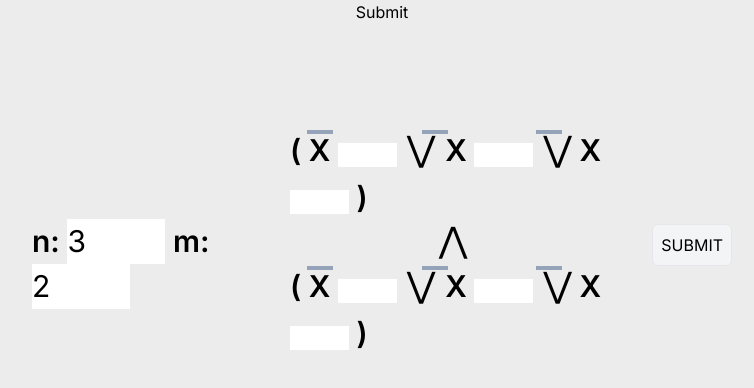
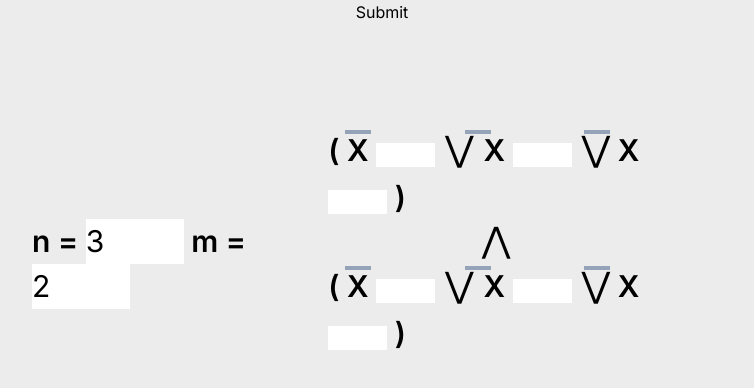
Before and after one commit to shiningaeo/np-reduction-visualizer, a Next.js app: page / in a window 1280 px wide. Shown: the top 388 px of the page, without its empty margins (258-1012 px from the left). Built offline with nearby package versions, Linux system fonts and the light colour scheme.

Commit message:
Fixed issue of wrong edges

```diff
--- a/src/app/3sat-input.tsx
+++ b/src/app/3sat-input.tsx
@@ -13,12 +13,12 @@ export default function Three_SAT_Input({N, M, negatives, handleChangeN, handleC
         <main className="flex flex-row justify-center" style={{marginTop: 40, width: 700, height: 350}}>
             <div style={{minWidth: 200}} className="items-center">
                 <div style={{height: 155}}></div>
-                <label style={{fontSize: 30, fontWeight: 550}}> n:&nbsp;
+                <label style={{fontSize: 30, fontWeight: 550}}> n =&nbsp;
                     <input value={N} onChange={handleChangeN} name="n"
                             min="1" max="5" style={{fontWeight: "normal"}} type="number"/>
                 </label>
 
-                <label style={{fontSize: 30, fontWeight: 550}}> m:&nbsp;
+                <label style={{fontSize: 30, fontWeight: 550}}> m =&nbsp;
                     <input value={M} onChange={handleChangeM} name="m"
                             min="1" max="5" style={{fontWeight: "normal"}} type="number"/>
                 </label>
@@ -28,12 +28,6 @@ export default function Three_SAT_Input({N, M, negatives, handleChangeN, handleC
                 {render.map(component => component)}
             </div>
             <div style={{width: 80}}></div>
-            <div>
-                <button style={{marginTop: 160, marginLeft: -30}}
-                    className="bg-gray-100 rounded-md border p-2 hover:bg-emerald-400">
-                    <span>SUBMIT</span>
-                </button>
-            </div>
         </main>
     </>
     );
--- a/src/app/3sat-to-vc.tsx
+++ b/src/app/3sat-to-vc.tsx
@@ -7,10 +7,10 @@ import Edge from './edge';
 // 3SAT -> Vertex Cover (VC)
 
 export default function Three_SAT_VC({N, M, INPUT}) {
-  // const N = 5
-  // const M = 5
-  // const INPUT = [1, 2, 3, 4, 5, -1, 3, 1, -2, 4, -5, 2, -1, -3, 4]
-  // const INPUT = [2, 1, 3, -3, -1, 2]
+  // N = 3
+  // M = 2
+  // // const INPUT = [1, 2, 3, 4, 5, -1, 3, 1, -2, 4, -5, 2, -1, -3, 4]
+  // INPUT = [2, 1, 3, -3, -1, 2]
 
   const OFFSETS = [308, 231, 154, 77, 0]
   const VAR_OFFSETS = OFFSETS[N-1]
@@ -22,7 +22,7 @@ export default function Three_SAT_VC({N, M, INPUT}) {
 
   const TRUE_VAR_SPOTS = [44, 198, 352, 506, 660] // difference of 154
   const FALSE_VAR_SPOTS = [140, 294, 448, 602, 756]
-  var VAR_SPOTS = []
+  var VAR_SPOTS = [] // a list of size INPUT.length
 
   // initialize *WALKTHROUGH SEQUENCE*
   const LETTERS = ["a", "b", "c", "d", "e"]
@@ -87,10 +87,10 @@ export default function Three_SAT_VC({N, M, INPUT}) {
 
   var edges = []  // edges to be rendered
   track = 54
-  for (let i = 0; i < M; ++i) {
-    edges.push(<Edge key={i%3} index={sequence[currIndex]} id={LETTERS[i]+"1"} x1={VAR_SPOTS[i%3]} x2={track+CLAUSE_OFFSETS} y2={362}/>)
-    edges.push(<Edge key={i%3+1} index={sequence[currIndex]} id={LETTERS[i]+"2"} x1={VAR_SPOTS[i%3 + 1]} x2={track+40+CLAUSE_OFFSETS} y2={282}/>)
-    edges.push(<Edge key={i%3+2} index={sequence[currIndex]} id={LETTERS[i]+"3"} x1={VAR_SPOTS[i%3 + 2]} x2={track+80+CLAUSE_OFFSETS} y2={362}/>)
+  for (let i = 0; i < M*3; i+=3) {
+    edges.push(<Edge key={i} index={sequence[currIndex]} id={LETTERS[i/3]+"1"} x1={VAR_SPOTS[i]} x2={track+CLAUSE_OFFSETS} y2={362}/>)
+    edges.push(<Edge key={i+1} index={sequence[currIndex]} id={LETTERS[i/3]+"2"} x1={VAR_SPOTS[i+1]} x2={track+40+CLAUSE_OFFSETS} y2={282}/>)
+    edges.push(<Edge key={i+2} index={sequence[currIndex]} id={LETTERS[i/3]+"3"} x1={VAR_SPOTS[i+2]} x2={track+80+CLAUSE_OFFSETS} y2={362}/>)
     track += 154
   }
 
--- a/src/app/page.tsx
+++ b/src/app/page.tsx
@@ -13,7 +13,7 @@ export default function Home() {
   const [input, setInput] = useState(Array.from({ length: M*3 }, () => 1))
 
   // negation tracker
-  const [negatives, setNegatives] = useState(Array.from({ length: M*3 }, () => "#94a3b8"))
+  const [negatives, setNegatives] = useState(Array.from({ length: 15 }, () => "#94a3b8"))
 
   const handleChangeN = (e) => {
     setN(parseInt(e.target.value));
```
